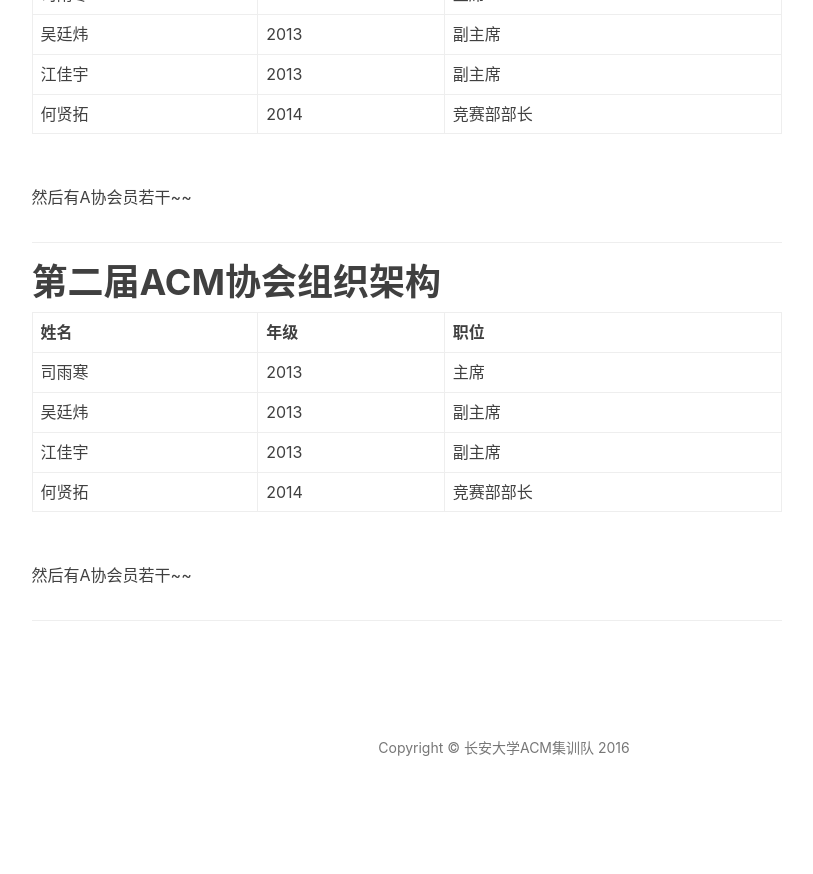
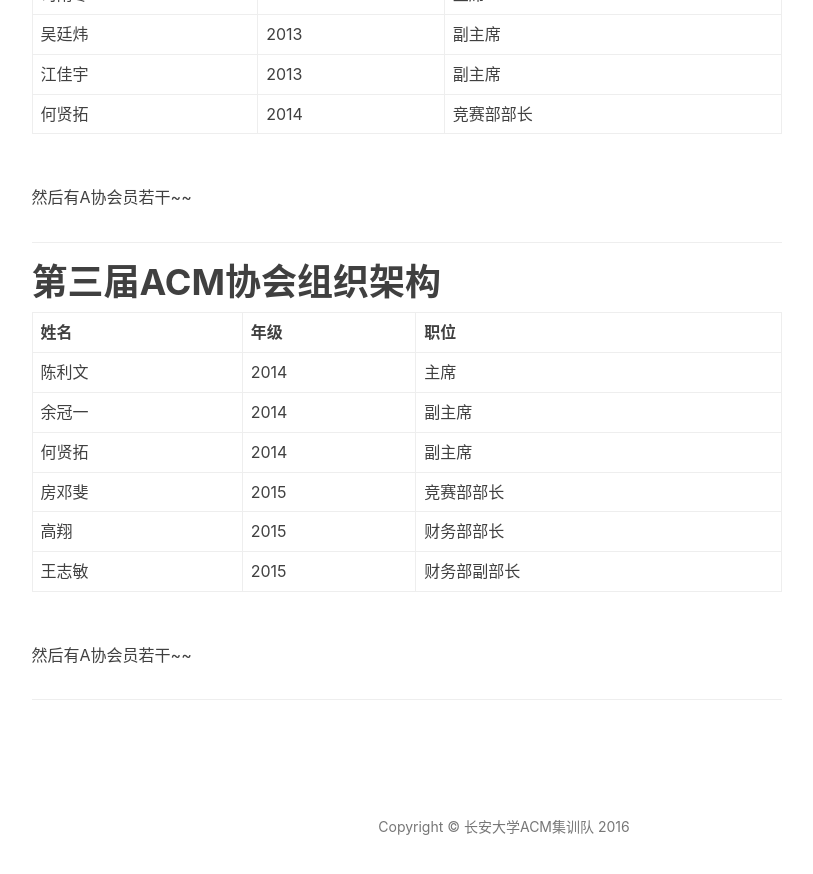
Before and after one commit to chdacm/chdacm.github.io, a Jekyll site: the page built from cauu.md, in a window 1280 px wide and 900 px high, scrolled down 2287 px. Shown: the top 874 px of the window, without its empty margins (136-949 px from the left). Built offline with Jekyll 4.4.1, drawn with Linux system fonts in a browser that asks for light colours; nearby versions of some CDN libraries; comment, search, counter and statistics services are not loaded; before the commit the page ends 3111 px from its top, so only the background shows below that.

Commit message:
orzAguin

```diff
--- a/cauu.md
+++ b/cauu.md
@@ -78,14 +78,16 @@ ACM协会官方群：88837395
 
 ---
 
-# 第二届ACM协会组织架构
+# 第三届ACM协会组织架构
 
 |姓名|年级|职位
 |-|
-|[司雨寒](http://www.cnblogs.com/AOQNRMGYXLMV/)|2013|主席
-|吴廷炜|2013|副主席
-|江佳宇|2013|副主席
-|何贤拓|2014|竞赛部部长
+|[陈利文](http://home.cnblogs.com/u/smile-0/)|2014|主席
+|[余冠一](http://home.cnblogs.com/u/Aguin/)|2014|副主席
+|何贤拓|2014|副主席
+|[房邓斐](http://home.cnblogs.com/u/Aguin/)|2015|竞赛部部长
+|高翔|2015|财务部部长
+|[王志敏](http://home.cnblogs.com/u/littlepear/)|2015|财务部副部长
 
 然后有A协会员若干~~
 
```
